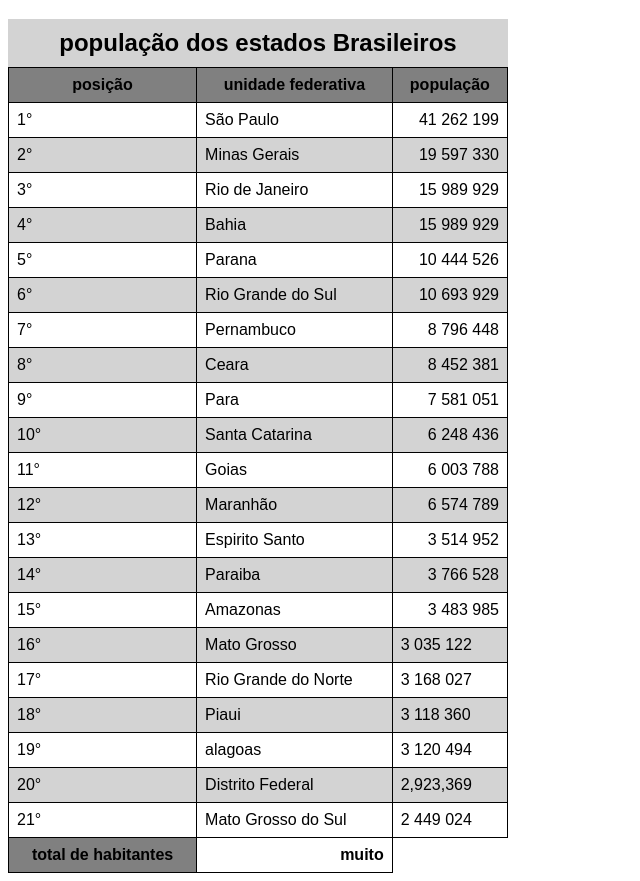
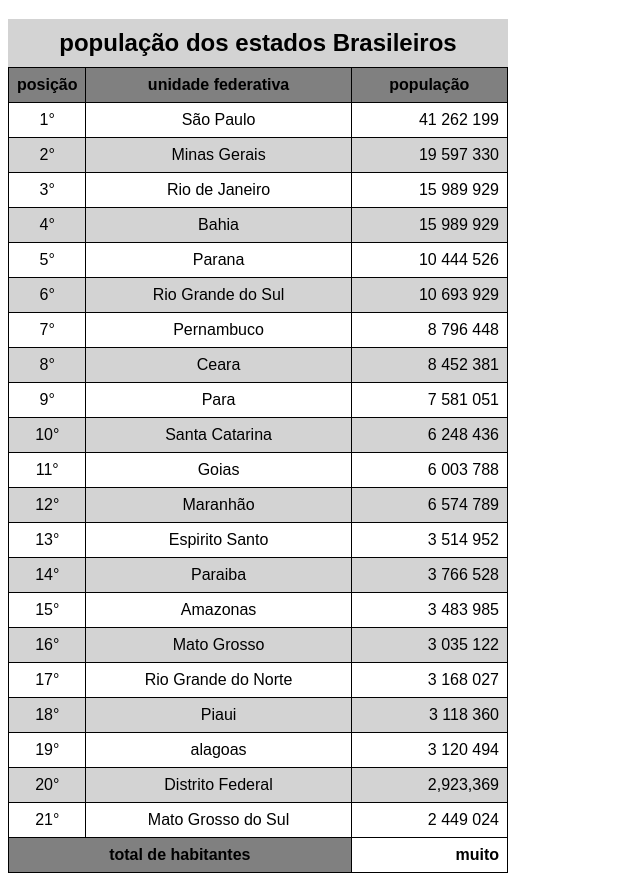
Before and after one commit to Matheusgpereira/HTML-CSS, a plain HTML site: page exercicios/ex027/tabela002.html in a window 1280 px wide. Shown: the part 61-942 px from the top of the page, without its empty margins (0-640 px from the left). Drawn offline with Linux system fonts and the light colour scheme.

Commit message:
atualização ex002 e criação ex003

```diff
--- a/exercicios/ex027/tabela002.html
+++ b/exercicios/ex027/tabela002.html
@@ -35,6 +35,7 @@
         td {
             border: 1px solid black;
             padding: 8px;
+            text-align: center;
         }
         td.num {
             text-align: right;
@@ -67,114 +68,114 @@
         </thead>
         <tbody>
             <tr>
-                <td>1°</td>
+                <td class="ps" width="20px">1°</td>
                 <td>São Paulo</td>
                 <td class="num">41 262 199</td>
             </tr>
             <tr>
-                <td>2°</td>
+                <td class="ps" width="20px">2°</td>
                 <td>Minas Gerais</td>
                 <td class="num">19 597 330</td>
             </tr>
             <tr>
-                <td>3°</td>
+                <td class="ps" width="20px">3°</td>
                 <td>Rio de Janeiro</td>
                 <td class="num">15 989 929</td>
             </tr>
             <tr>
-                <td>4°</td>
+                <td class="ps" width="20px">4°</td>
                 <td>Bahia</td>
                 <td class="num">15 989 929</td>
             </tr>
             <tr>
-                <td>5°</td>
+                <td class="ps" width="20px">5°</td>
                 <td>Parana</td>
                 <td class="num">10 444 526</td>
             </tr>
             <tr>
-                <td>6°</td>
+                <td class="ps" width="20px">6°</td>
                 <td>Rio Grande do Sul</td>
                 <td class="num">10 693 929</td>
             </tr>
             <tr>
-                <td>7°</td>
+                <td class="ps" width="20px">7°</td>
                 <td>Pernambuco</td>
                 <td class="num">8 796 448</td>
             </tr>
             <tr>
-                <td>8°</td>
+                <td class="ps" width="20px">8°</td>
                 <td>Ceara</td>
                 <td class="num">8 452 381</td>
             </tr>
             <tr>
-                <td>9°</td>
+                <td class="ps" width="20px">9°</td>
                 <td>Para</td>
                 <td class="num">7 581 051</td>
             </tr>
             <tr>
-                <td>10°</td>
+                <td class="ps" width="20px">10°</td>
                 <td>Santa Catarina</td>
                 <td class="num">6 248 436</td>
             </tr>
             <tr>
-                <td>11°</td>
+                <td class="ps" width="20px">11°</td>
                 <td>Goias</td>
                 <td class="num">6 003 788</td>
             </tr>
             <tr>
-                <td>12°</td>
+                <td class="ps" width="20px">12°</td>
                 <td>Maranhão</td>
                 <td class="num">6 574 789</td>
             </tr>
             <tr>
-                <td>13°</td>
+                <td class="ps" width="20px">13°</td>
                 <td>Espirito Santo</td>
                 <td class="num">3 514 952</td>
             </tr>
             <tr>
-                <td>14°</td>
+                <td class="ps" width="20px">14°</td>
                 <td>Paraiba</td>
                 <td class="num">3 766 528</td>
             </tr>
             <tr>
-                <td>15°</td>
+                <td class="ps" width="20px">15°</td>
                 <td>Amazonas</td>
                 <td class="num">3 483 985</td>
             </tr>
             <tr>
-                <td>16°</td>
+                <td class="ps" width="20px">16°</td>
                 <td>Mato Grosso</td>
-                <td>3 035 122</td>
+                <td class="num">3 035 122</td>
             </tr>
             <tr>
-                <td>17°</td>
+                <td class="ps" width="20px">17°</td>
                 <td>Rio Grande do Norte</td>
-                <td>3 168 027</td>
+                <td class="num">3 168 027</td>
             </tr>
             <tr>
-                <td>18°</td>
+                <td class="ps" width="20px">18°</td>
                 <td>Piaui</td>
-                <td>3 118 360</td>
+                <td class="num">3 118 360</td>
             </tr>
             <tr>
-                <td>19°</td>
+                <td class="ps" width="20px">19°</td>
                 <td>alagoas</td>
-                <td>3 120 494</td>
+                <td class="num">3 120 494</td>
             </tr>
             <tr>
-                <td>20°</td>
+                <td class="ps" width="20px">20°</td>
                 <td>Distrito Federal</td>
-                <td>2,923,369</td>
+                <td class="num">2,923,369</td>
             </tr>
             <tr>
-                <td>21°</td>
+                <td class="ps" width="20px">21°</td>
                 <td>Mato Grosso do Sul</td>
-                <td>2 449 024</td>
+                <td class="num">2 449 024</td>
             </tr>
         </tbody>
         <tfoot>
             <tr>
-                <th scope="row">total de habitantes</th>
+                <th scope="row" colspan="2">total de habitantes</th>
                 <td class="num"><strong>muito</strong></td>
             </tr>
         </tfoot>
```
Also changed, not shown: exercicios/ex027/tabela003.html (added, +47 -0 lines).
